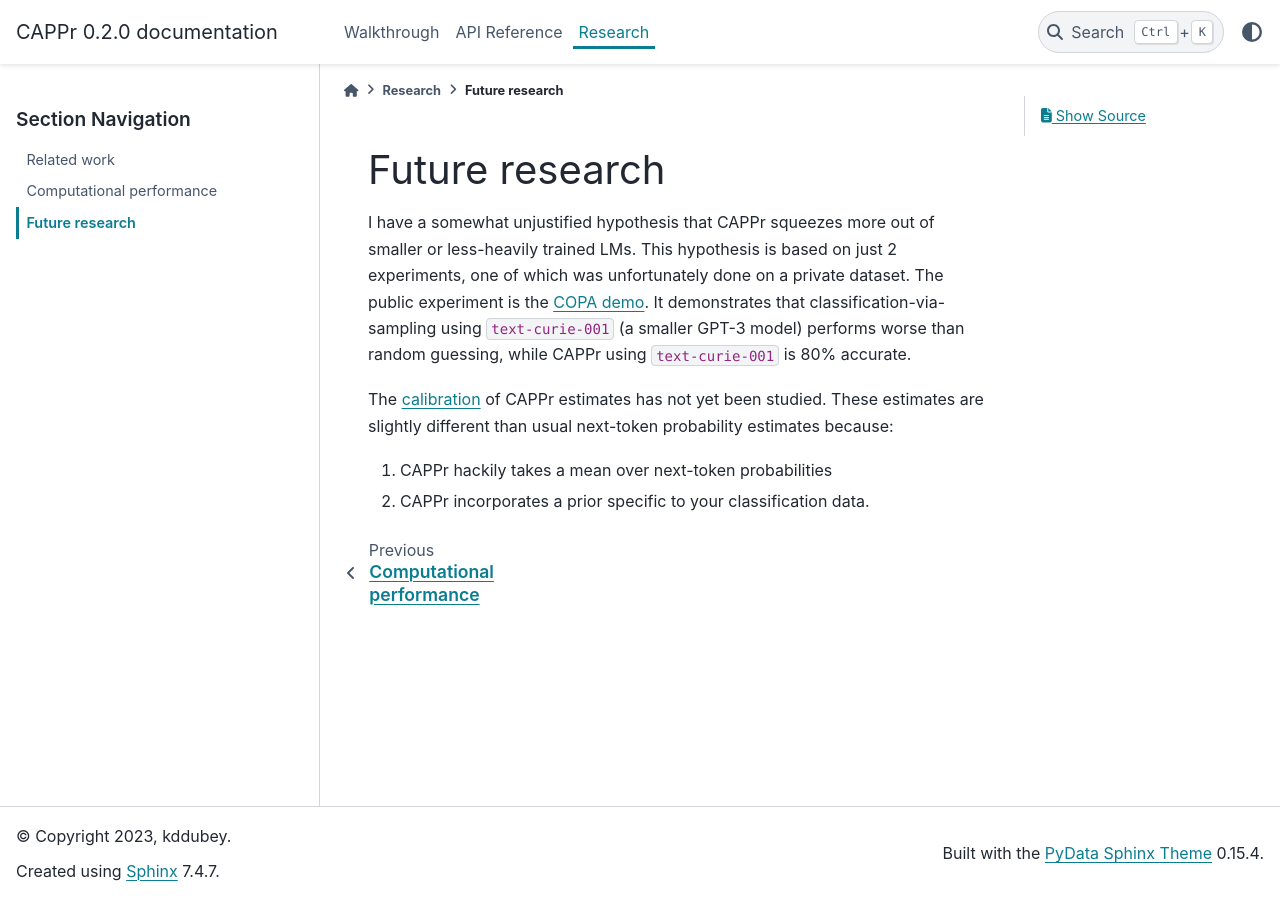
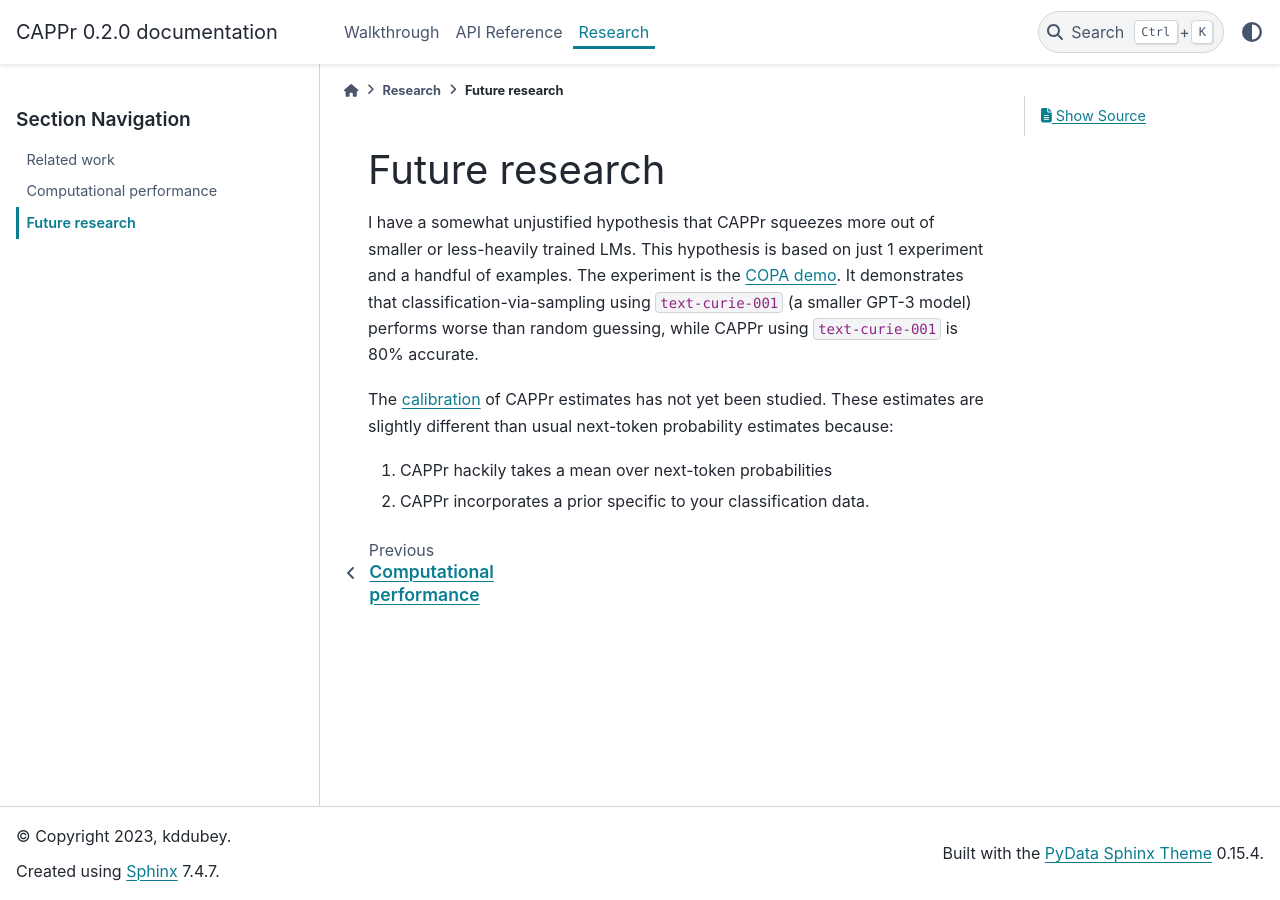
Before and after one commit to kddubey/cappr, a Sphinx documentation site: the page built from docs/source/7_future_research.rst, in a window 1280 px wide. Built offline with Sphinx 7.4.7 and the PyData theme 0.15.4, drawn with Linux system fonts in a browser that asks for light colours; pages that are not in the unit, such as notebooks, are missing from menus.

```diff
--- a/docs/source/2_motivation.rst
+++ b/docs/source/2_motivation.rst
@@ -119,7 +119,7 @@ With CAPPr's ``predict`` interface, you no longer have to:
 #. Figure out how to transform or point multi-token class names to single tokens,
    ignoring their semantics if they were transformed
 
-#. Ignore your prior over multi-token labels.
+#. Ignore your prior over multi-token class names.
 
 Your job starts and stops at writing up your classification task as a
 ``{prompt}{end_of_prompt}{completion}`` string.
--- a/docs/source/7_future_research.rst
+++ b/docs/source/7_future_research.rst
@@ -2,11 +2,10 @@ Future research
 ===============
 
 I have a somewhat unjustified hypothesis that CAPPr squeezes more out of smaller or
-less-heavily trained LMs. This hypothesis is based on just 2 experiments, one of which
-was unfortunately done on a private dataset. The public experiment is the `COPA demo`_.
-It demonstrates that classification-via-sampling using ``text-curie-001`` (a smaller
-GPT-3 model) performs worse than random guessing, while CAPPr using ``text-curie-001``
-is 80% accurate.
+less-heavily trained LMs. This hypothesis is based on just 1 experiment and a handful of
+examples. The experiment is the `COPA demo`_. It demonstrates that
+classification-via-sampling using ``text-curie-001`` (a smaller GPT-3 model) performs
+worse than random guessing, while CAPPr using ``text-curie-001`` is 80% accurate.
 
 .. _COPA demo: <https://github.com/kddubey/cappr/blob/main/demos/copa.ipynb>`__.
 
```
Also changed, not shown: README.md (+5 -8 lines), docs/source/1_is_for_me.rst (+9 -0 lines), docs/source/5_examples.rst (+4 -4 lines), 2 other files.
